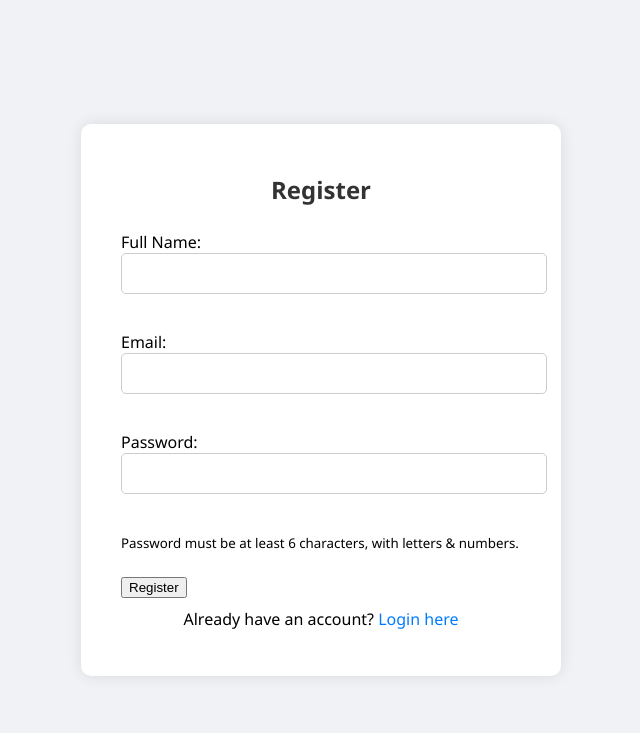
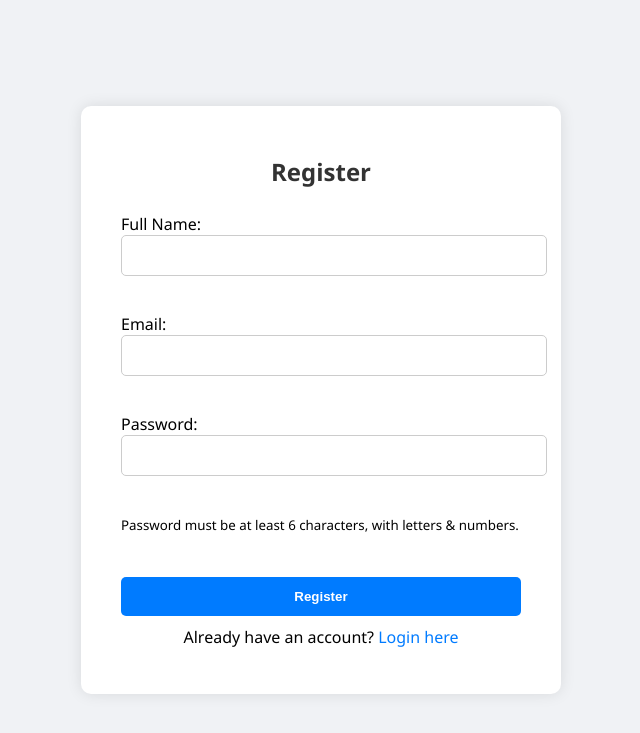
Before and after one commit to Aswinn47/URL-Shortner, a Flask app: page /register in a window 1280 px wide. Shown: the top 733 px of the page, without its empty margins (319-959 px from the left). Run offline with Flask 3, Linux system fonts and the light colour scheme.

Commit message:
Update register.html

```diff
--- a/templates/register.html
+++ b/templates/register.html
@@ -31,7 +31,9 @@
       <input type="password" name="password" required><br><br>
       <small>Password must be at least 6 characters, with letters & numbers.</small><br><br>
 
-      <input type="submit" value="Register">
+      <div style="margin-top: 20px;">
+        <button type="submit">Register</button>
+      </div>
     </form>
 
 
```
